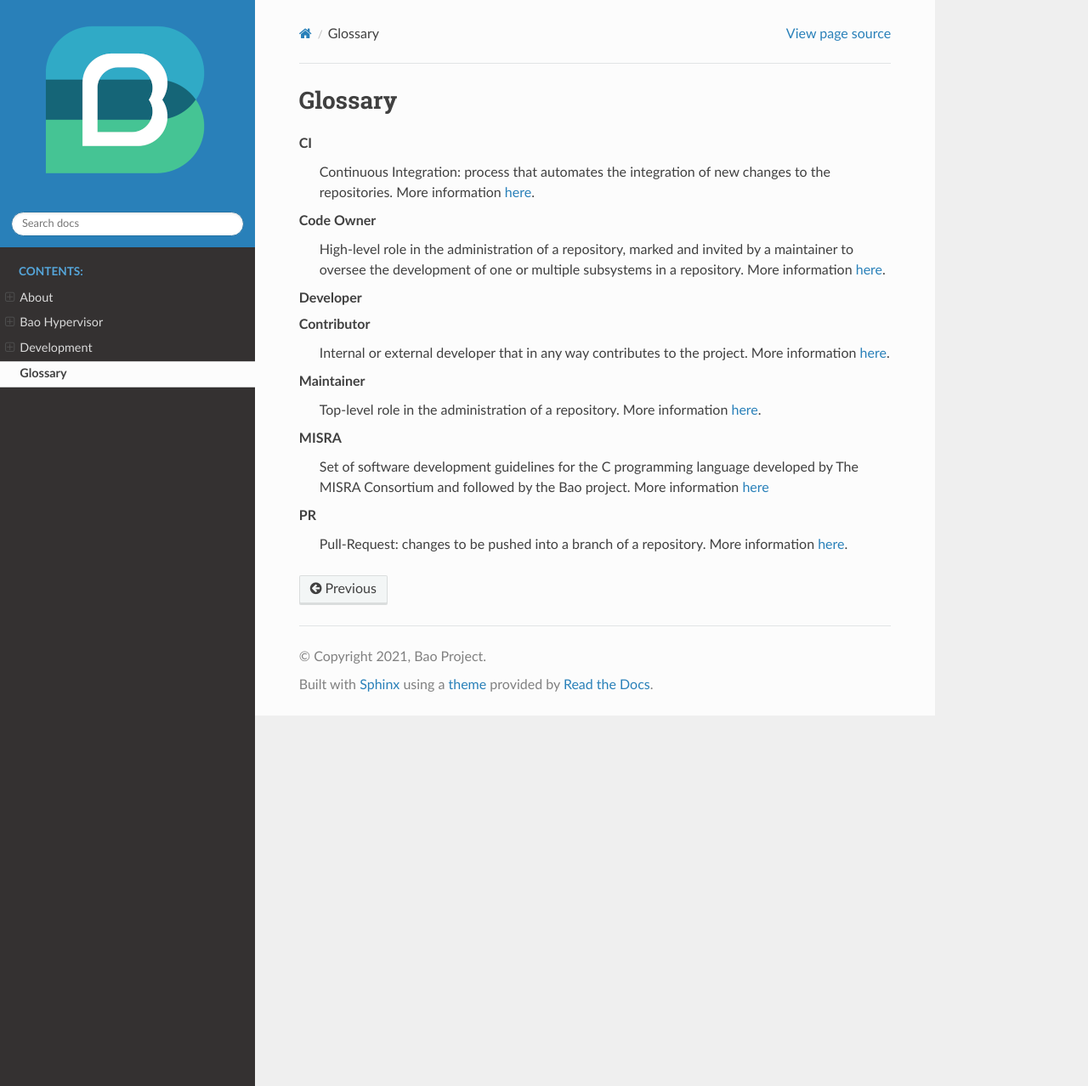
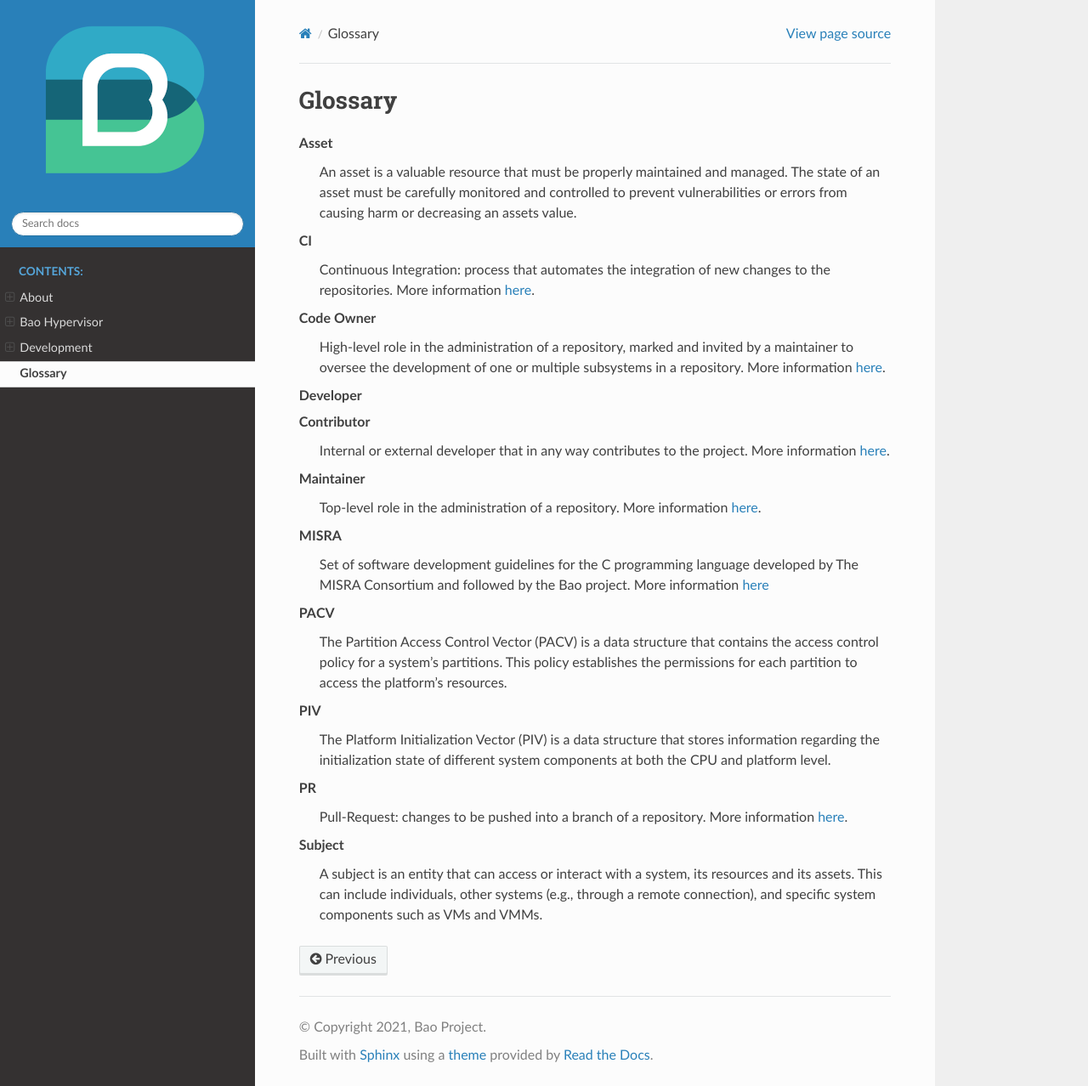
Before and after one commit to bao-project/bao-docs, a Sphinx documentation site: the page built from source/glossary.rst, in a window 1280 px wide and 1278 px high. Shown: the whole window at 85% size. Built offline with Sphinx 7.4.7 and the Read the Docs theme 2.0.0, drawn with Linux system fonts in a browser that asks for light colours.

Commit message:
feat(glossary): Add requirement's glossary entries
These entries are relate to requirements definitions but are part of the
project vocabulary as a whole.

Signed-off-by: David Cerdeira <davidmcerdeira@gmail.com>

```diff
--- a/source/glossary.rst
+++ b/source/glossary.rst
@@ -34,3 +34,26 @@ Glossary
         invited by a maintainer to oversee the development of one or multiple
         subsystems in a repository. More information
         :ref:`here <contrib_roles>`.
+
+    PIV
+        The Platform Initialization Vector (PIV) is a data structure that
+        stores information regarding the initialization state of different
+        system components at both the CPU and platform level.
+
+    PACV
+        The Partition Access Control Vector (PACV) is a data structure that
+        contains the access control policy for a system's partitions. This
+        policy establishes the permissions for each partition to access the
+        platform's resources.
+
+    Asset
+        An asset is a valuable resource that must be properly maintained and
+        managed. The state of an asset must be carefully monitored and
+        controlled to prevent vulnerabilities or errors from causing harm or
+        decreasing an assets value.
+
+    Subject
+        A subject is an entity that can access or interact with a system, its
+        resources and its assets. This can include individuals, other systems
+        (e.g., through a remote connection), and specific system components
+        such as VMs and VMMs.
```
